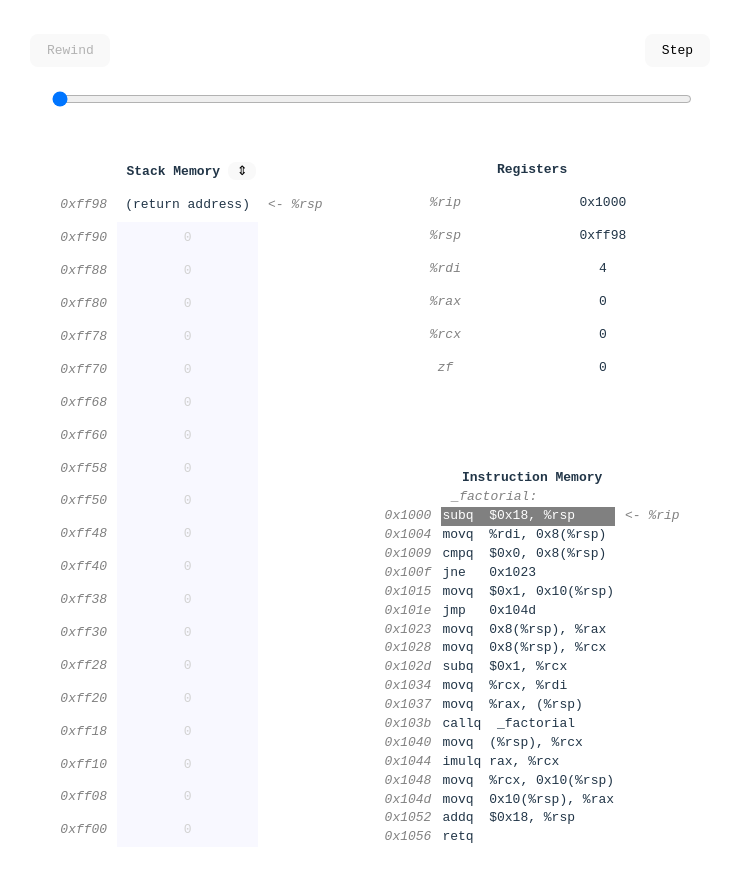
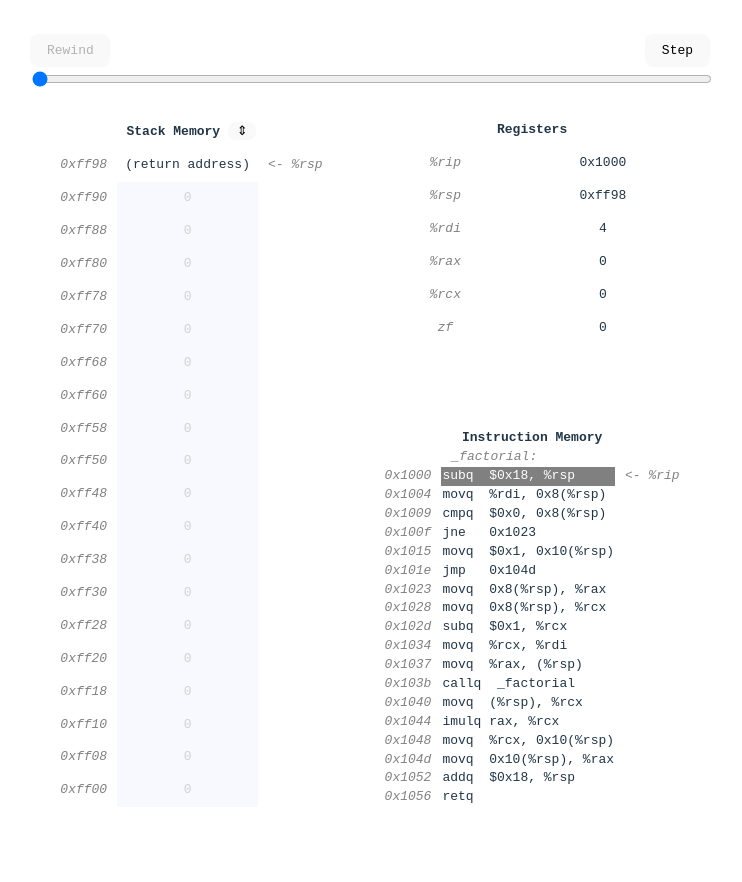
Before and after one commit to robot-dreams/x86-fact, a React (Vite) app: page / in a window 1280 px wide. Shown: the top 882 px of the page, without its empty margins (270-1012 px from the left). After the commit the page ends 861 px from the top, so only its background shows below. Built offline with nearby package versions, Linux system fonts and the light colour scheme.

Commit message:
No padding on <td> for slider

```diff
--- a/src/App.css
+++ b/src/App.css
@@ -12,3 +12,7 @@
   padding-left: 10px;
   padding-right: 10px;
 }
+
+#slider {
+  padding: 0px;
+}
--- a/src/App.tsx
+++ b/src/App.tsx
@@ -350,7 +350,7 @@ function App() {
           </td>
         </tr>
         <tr>
-          <td colSpan={2}>
+          <td colSpan={2} id="slider">
             <input
               type="range"
               min={0}
```
